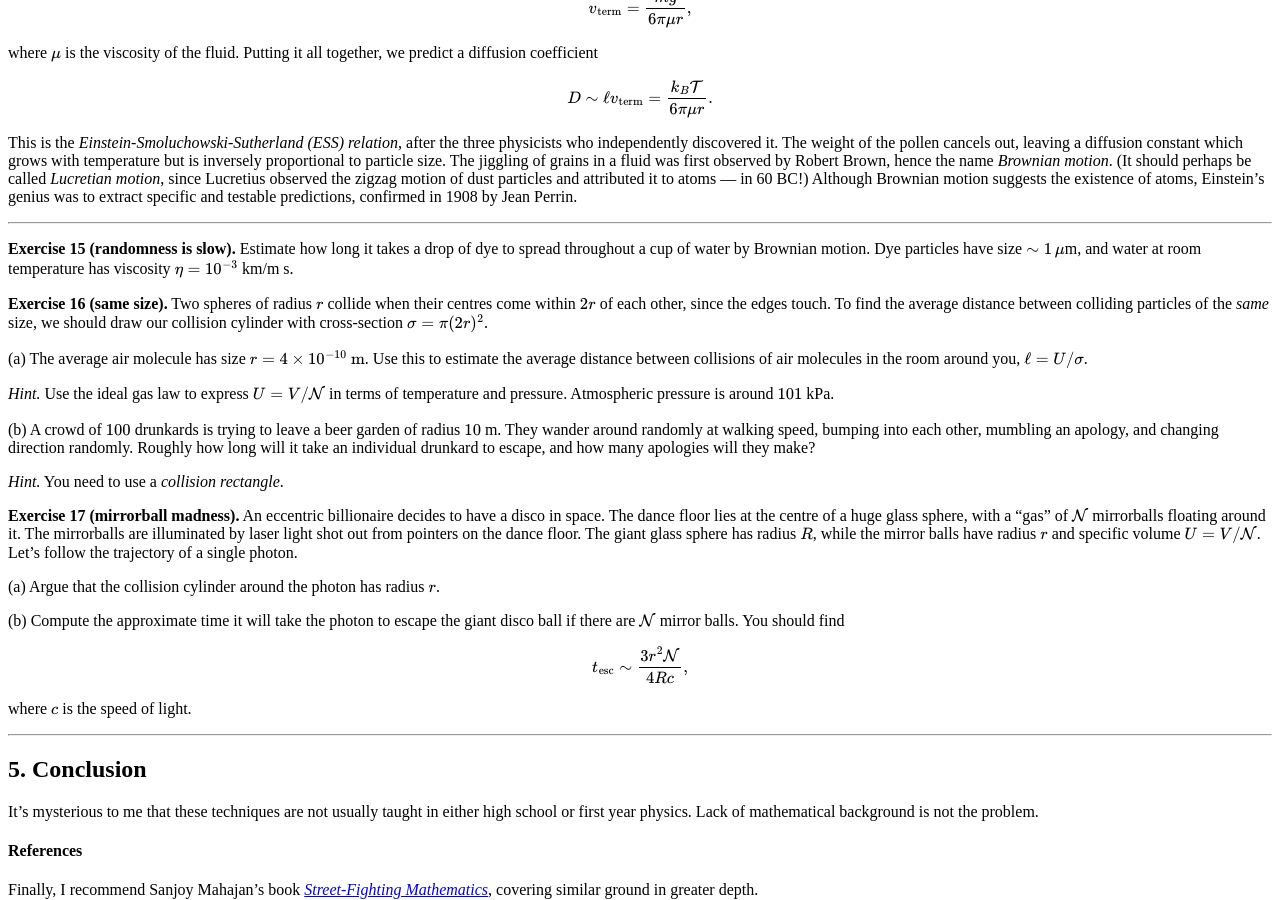
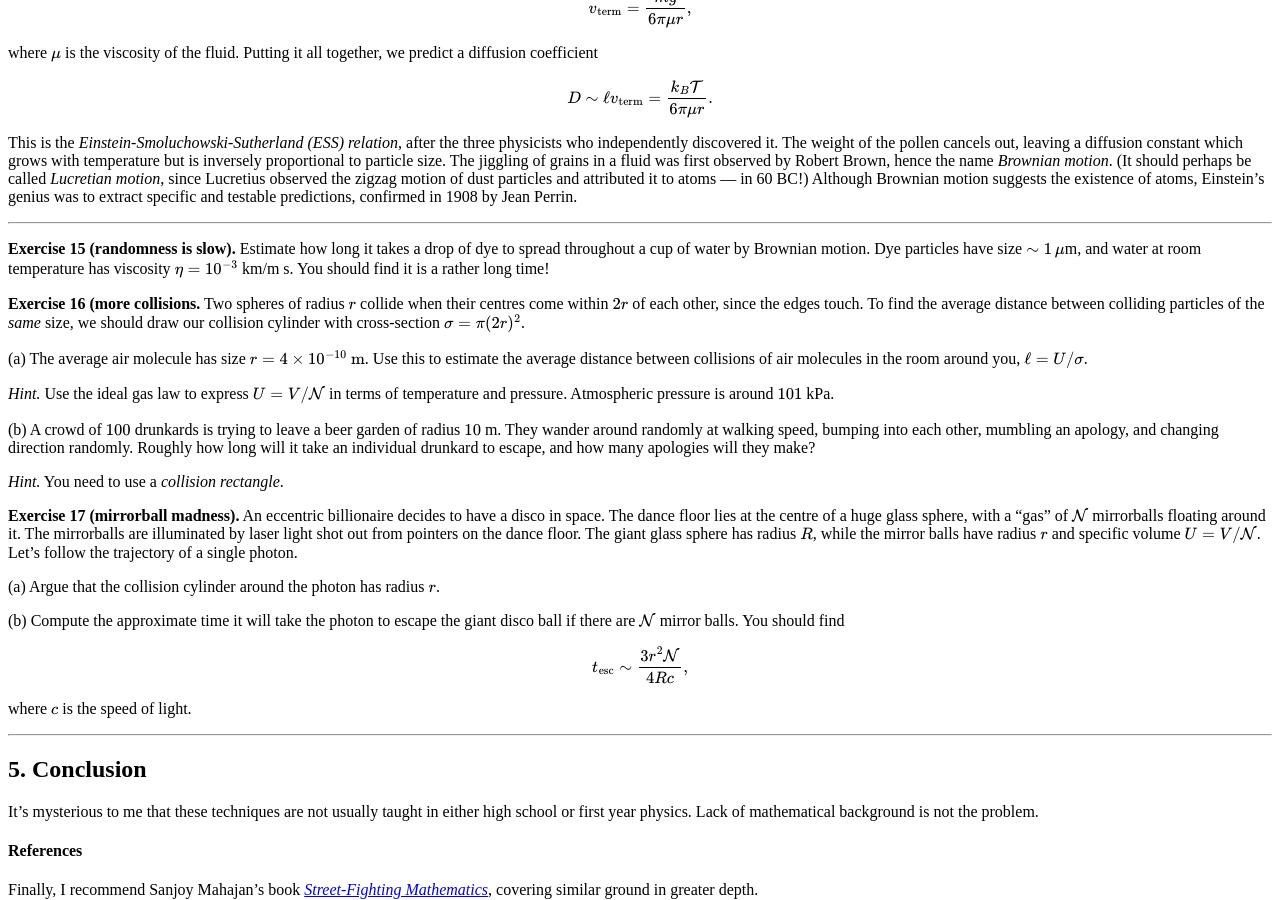
Before and after one commit to hapax/hapax.github.io, a Jekyll site: the page built from assets/simple-physics.md, in a window 1280 px wide and 900 px high, scrolled down 10937 px. Built offline with Jekyll 4.4.1, drawn with Linux system fonts in a browser that asks for light colours; our own code applies the rules of GitHub Pages for plain Markdown files; formulas are drawn with MathJax 3; a script that is not in the unit is left out.

Commit message:
Update simple-physics.md

```diff
--- a/assets/simple-physics.md
+++ b/assets/simple-physics.md
@@ -1208,8 +1208,9 @@ genius was to extract specific and testable predictions, confirmed in
 drop of dye to spread throughout a cup of water by Brownian motion.
   Dye particles have size $\sim 1\, \mu$m, and water at room
   temperature has viscosity $\eta = 10^{-3}$ km/m s.
-
-**Exercise 16 (same size).** Two spheres of radius $r$
+	You should find it is a rather long time!
+
+**Exercise 16 (more collisions.** Two spheres of radius $r$
   collide when their centres come within $2r$ of each other, since the
   edges touch.
   To find the average distance between colliding particles of the *same*
```
